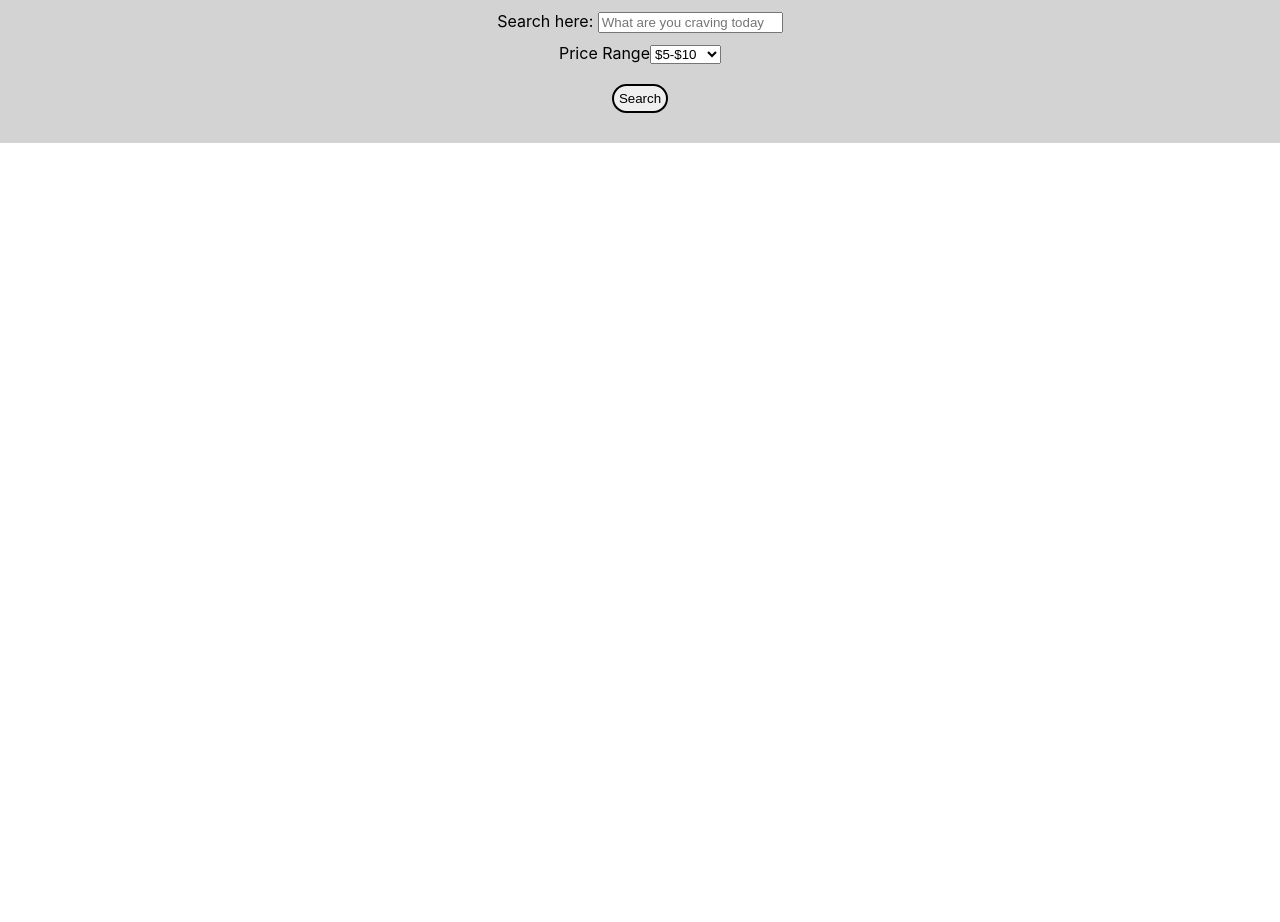
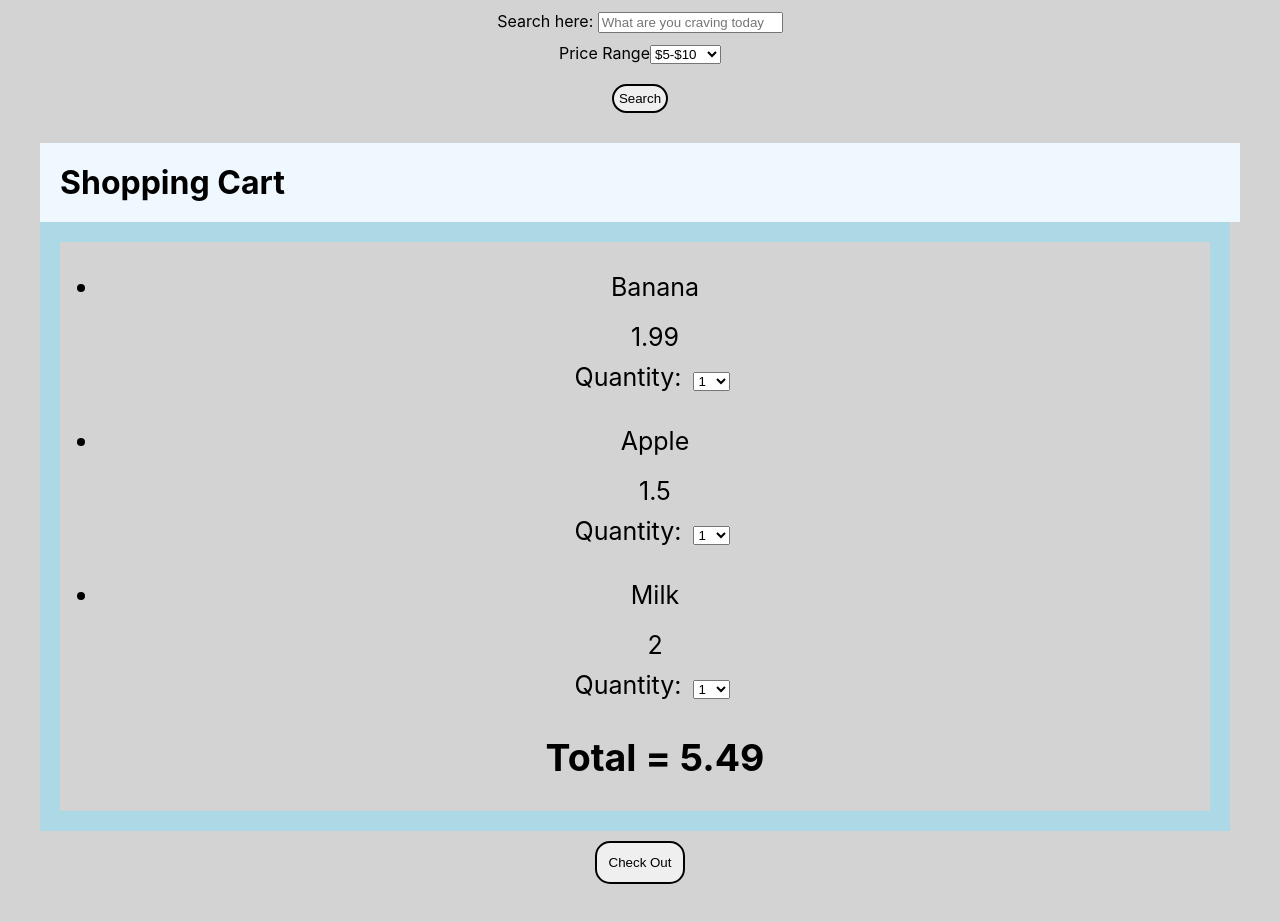
Before and after one commit to Subomi12/TTP_WE_FOUND_FRONTEND, a React (Create React App) app in the folder wefound/: page /login in a window 1280 px wide. Shown: the part 260-1182 px from the top of the page. Before the commit the page ends 800 px from the top, so only its background shows below. Built offline with nearby package versions, Linux system fonts and the light colour scheme.

Commit message:
pushing cart file

```diff
--- a/wefound/package.json
+++ b/wefound/package.json
@@ -8,6 +8,7 @@
     "@testing-library/user-event": "^13.5.0",
     "react": "^17.0.2",
     "react-dom": "^17.0.2",
+    "react-router-dom": "^6.2.1",
     "react-scripts": "5.0.0",
     "web-vitals": "^2.1.4"
   },
--- a/wefound/src/App.js
+++ b/wefound/src/App.js
@@ -2,16 +2,19 @@ import './App.css';
 import Login from './Components/Login'
 import Navbar from './Components/Navbar'
 import HomePage from './Components/HomePage'
+import Cart from './Components/Cart';
+
 // import {Routes,Route} from 'react-router-dom'
 
 function App() {
+
   return (
     <div className="App">
       <Navbar/>
+      <Login/>
+      <HomePage/>
+      <Cart/>
 
-      <Login/>
-
-      <HomePage/>
     </div>
   );
 }
--- /dev/null
+++ b/wefound/src/Components/Cart.js
@@ -0,0 +1,70 @@
+import React, {useState} from 'react'
+import '../Styles/Cart.css'
+
+export default function Cart(){
+
+    const [cartItems, setCartItems] = useState([
+        {
+            // id:'1',
+            name:'Banana ',
+            price: 1.99,
+            quantity:''
+        },
+        {
+            // id:'2',
+            name: 'Apple ',
+            price: 1.50,
+            quantity:''
+        },
+        {
+            // id:'3',
+            name: 'Milk',
+            price: 2.00,
+            quantity:''
+        },
+
+    ])
+
+    function sum(){
+        const num = [1,2,3]
+        let Sum = num.reduce(function (previousValue, currentValue) {
+            return previousValue + currentValue
+          }, 0)
+          console.log(Sum)
+    }
+
+
+
+
+    return(
+        <div className = "div">
+            <h1 className = "cart" >Shopping Cart</h1>
+            <ul className = "items">
+                {cartItems.map(item =>(
+                    <li key = {item.id}>
+                        <div >{item.id}</div>
+                        <div >{item.name}</div>
+                        <div >{item.price}</div>
+                        <label> Quantity: </label>
+                        <select className = "dropdown">
+                            <option>1</option>
+                            <option>2</option>
+                            <option>3</option>
+                            <option>4</option>
+                            <option>5</option>
+                            <option>6</option>
+                            <option>7</option>
+                            <option>8</option>
+                            <option>9</option>
+                            <option>10</option>
+                        </select>
+                    </li>
+                ))}
+                <h2>Total = {cartItems.reduce((totalPrice, item) => {
+                    return totalPrice += item.price
+                },0)}</h2>
+            </ul>
+             <button className = "checkout"> Check Out</button>
+        </div>
+    )
+}
--- /dev/null
+++ b/wefound/src/styles/Cart.css
@@ -0,0 +1,29 @@
+.div{
+    margin: 10px;
+}
+
+.cart{
+    text-align: left;
+    background-color: aliceblue;
+    padding:20px;
+    margin:0px;
+}
+
+ul{
+    border:20px solid lightblue;
+    margin: 0;
+    margin-right: 10px;
+    font-size: 25px;
+
+}
+
+.checkout{
+    padding: 12px;
+    margin: 10px;
+    border-style: solid;
+    border-radius: 15px;
+}
+
+.dropdown{
+    margin:5px;
+}
```
Also changed, not shown: 1 other file (tests, documents, lock files or other folders).
